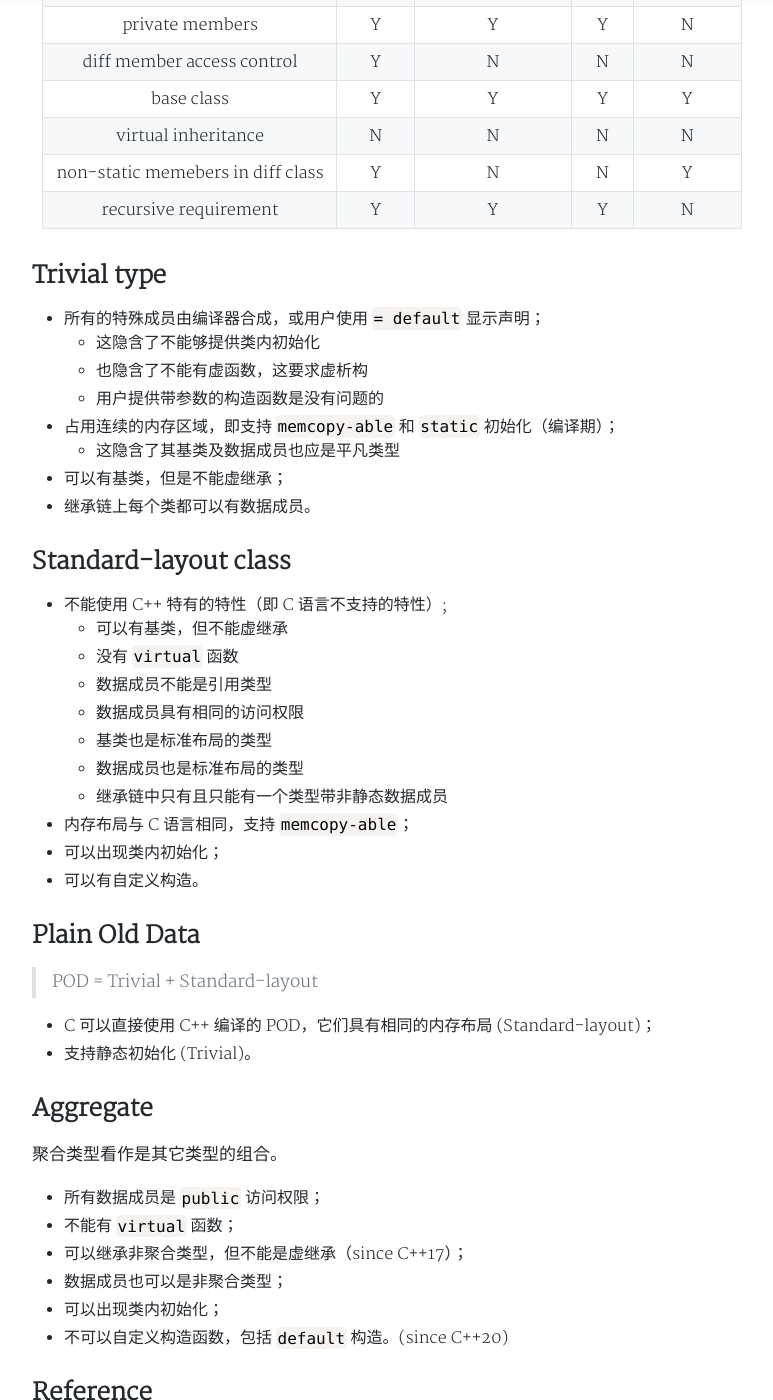
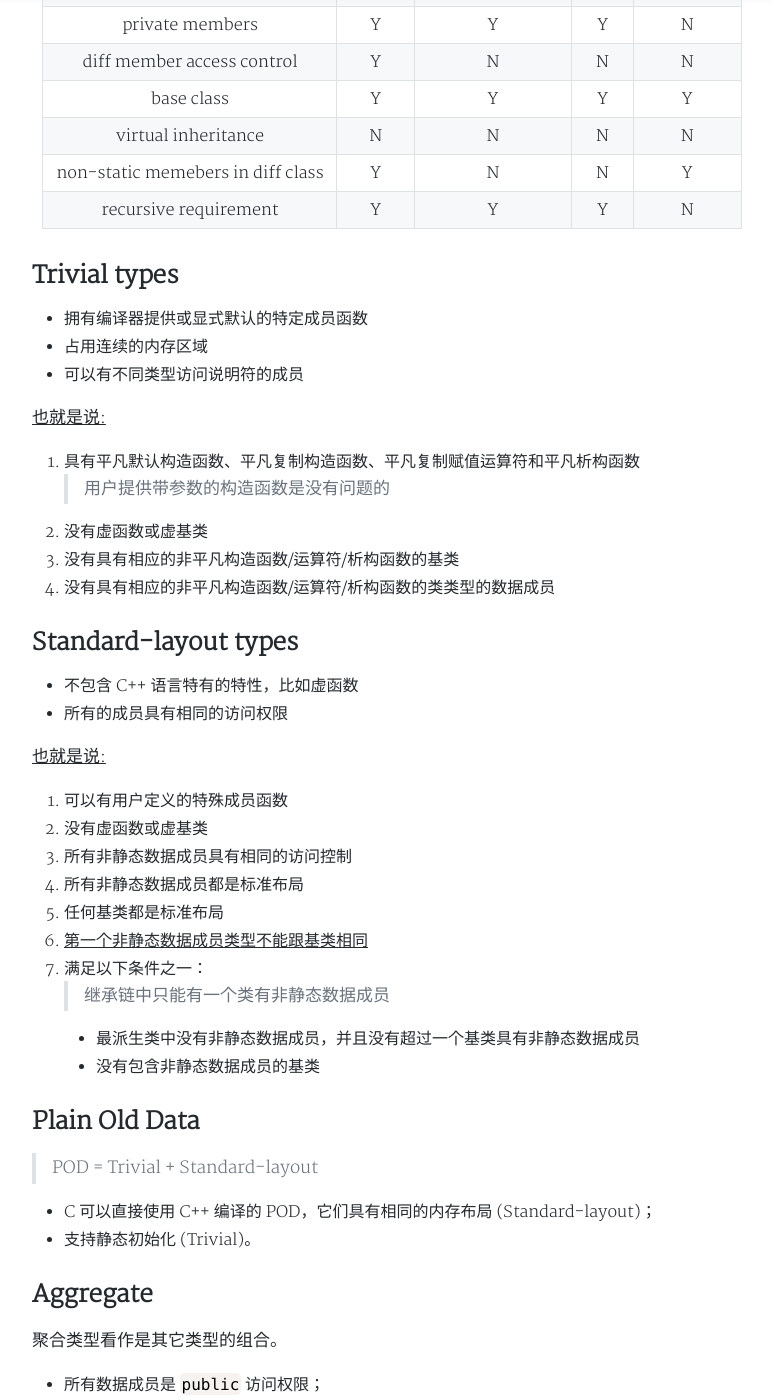
Before and after one commit to yanminhui/yanminhui.github.io, a Jekyll site: the page built from _posts/articles/2022-09-13-trivial.md, in a window 1280 px wide and 1400 px high, scrolled down 791 px. Shown: the whole window, without its empty margins (248-1021 px from the left). Built offline with Jekyll 4.4.1, drawn with Linux system fonts in a browser that asks for light colours; nearby versions of some CDN libraries; a style sheet for code colours, icons or effects is not loaded.

Commit message:
Update Trivial type, Standard-layout, POD...

```diff
--- a/_posts/articles/2022-09-13-trivial.md
+++ b/_posts/articles/2022-09-13-trivial.md
@@ -24,30 +24,35 @@ tags: 'C++'
 | non-static memebers in diff class |    Y    |        N        |   N   |     Y     |
 |       recursive requirement       |    Y    |        Y        |   Y   |     N     |
 
-## Trivial type
+## Trivial types
 
-* 所有的特殊成员由编译器合成，或用户使用 `= default` 显示声明；
-  - 这隐含了不能够提供类内初始化
-  - 也隐含了不能有虚函数，这要求虚析构
-  - 用户提供带参数的构造函数是没有问题的
-* 占用连续的内存区域，即支持 `memcopy-able` 和 `static` 初始化（编译期）；
-  - 这隐含了其基类及数据成员也应是平凡类型
-* 可以有基类，但是不能虚继承；
-* 继承链上每个类都可以有数据成员。
+* 拥有编译器提供或显式默认的特定成员函数
+* 占用连续的内存区域
+* 可以有不同类型访问说明符的成员
 
-## Standard-layout class
+<u>也就是说:</u>
+1. 具有平凡默认构造函数、平凡复制构造函数、平凡复制赋值运算符和平凡析构函数
+   > 用户提供带参数的构造函数是没有问题的
+2. 没有虚函数或虚基类
+3. 没有具有相应的非平凡构造函数/运算符/析构函数的基类
+4. 没有具有相应的非平凡构造函数/运算符/析构函数的类类型的数据成员
 
-* 不能使用 C++ 特有的特性（即 C 语言不支持的特性）;
-  - 可以有基类，但不能虚继承
-  - 没有 `virtual` 函数
-  - 数据成员不能是引用类型
-  - 数据成员具有相同的访问权限
-  - 基类也是标准布局的类型
-  - 数据成员也是标准布局的类型
-  - 继承链中只有且只能有一个类型带非静态数据成员
-* 内存布局与 C 语言相同，支持 `memcopy-able`；
-* 可以出现类内初始化；
-* 可以有自定义构造。
+## Standard-layout types
+
+* 不包含 C++ 语言特有的特性，比如虚函数
+* 所有的成员具有相同的访问权限
+
+<u>也就是说:</u>
+1. 可以有用户定义的特殊成员函数
+2. 没有虚函数或虚基类
+3. 所有非静态数据成员具有相同的访问控制
+4. 所有非静态数据成员都是标准布局
+5. 任何基类都是标准布局
+6. <u>第一个非静态数据成员类型不能跟基类相同</u>
+7. 满足以下条件之一：
+   > 继承链中只能有一个类有非静态数据成员
+   - 最派生类中没有非静态数据成员，并且没有超过一个基类具有非静态数据成员
+   - 没有包含非静态数据成员的基类
 
 ## Plain Old Data
 
```
